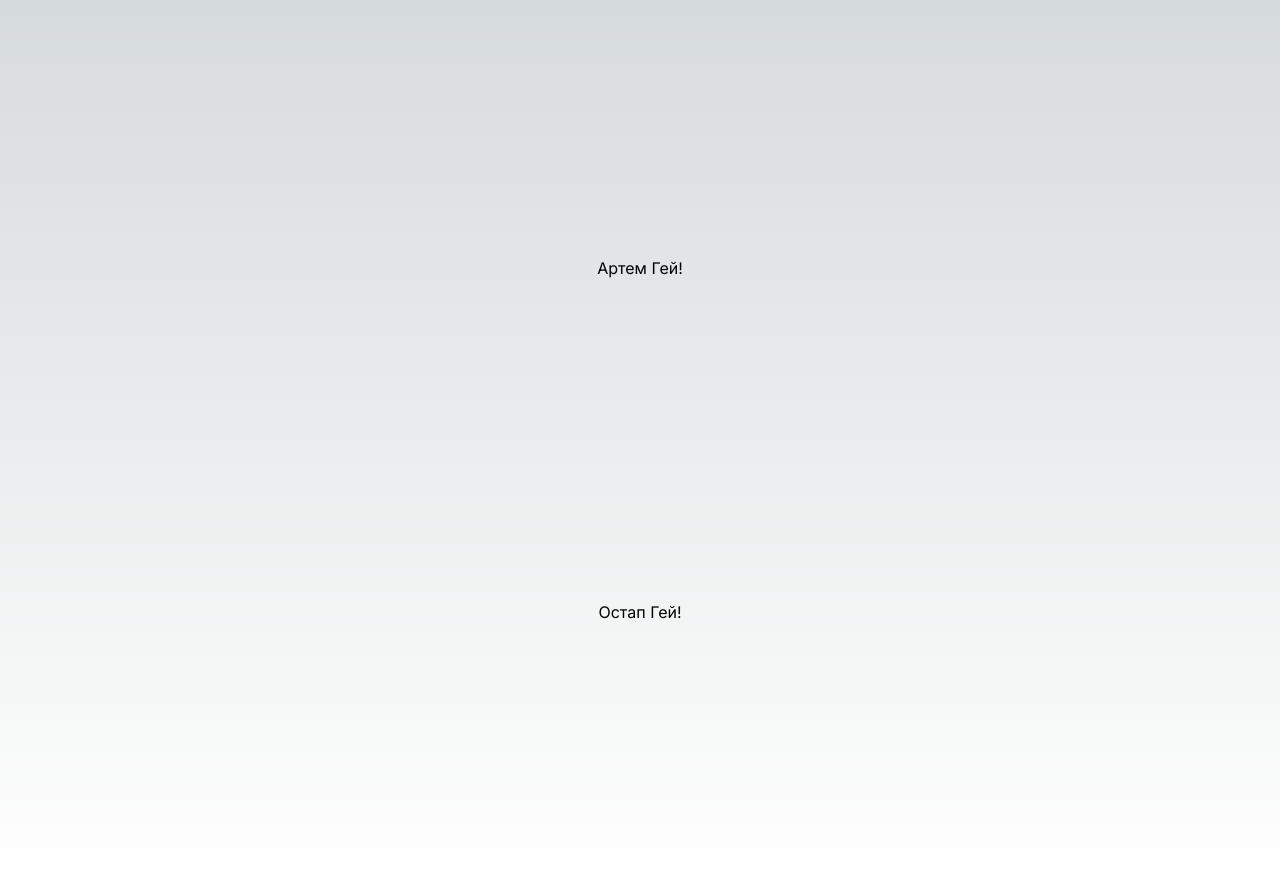
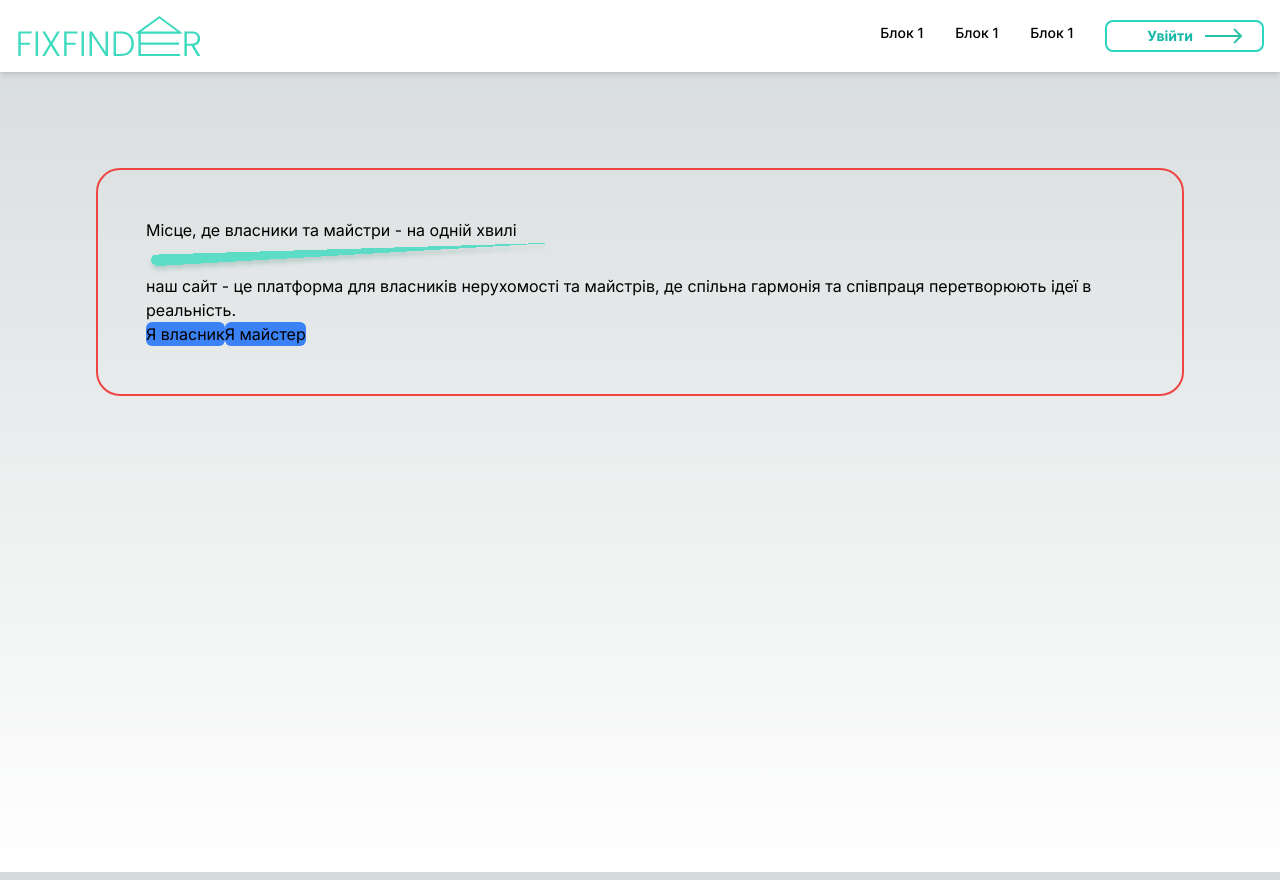
Before and after one commit to artemdeinekoo/fixfinderfe, a Next.js app: page / in a window 1280 px wide. Built offline with nearby package versions, Linux system fonts and the light colour scheme.

Commit message:
added navbar

```diff
--- a/src/app/globals.css
+++ b/src/app/globals.css
@@ -11,8 +11,8 @@
 @media (prefers-color-scheme: dark) {
   :root {
     --foreground-rgb: 255, 255, 255;
-    --background-start-rgb: 0, 0, 0;
-    --background-end-rgb: 0, 0, 0;
+    --background-start-rgb: 255,255,255;
+    --background-end-rgb: 255,255,255;
   }
 }
 
--- a/src/app/layout.tsx
+++ b/src/app/layout.tsx
@@ -1,12 +1,13 @@
 import './globals.css'
 import type { Metadata } from 'next'
 import { Inter } from 'next/font/google'
+import NavBar from './nav'
 
 const inter = Inter({ subsets: ['latin'] })
 
 export const metadata: Metadata = {
-  title: 'Create Next App',
-  description: 'Generated by create next app',
+  title: 'Fixfinder',
+  description: 'A place to find...',
 }
 
 export default function RootLayout({
@@ -16,7 +17,10 @@ export default function RootLayout({
 }) {
   return (
     <html lang="en">
-      <body className={inter.className}>{children}</body>
+      <body className={inter.className}>
+        {<NavBar/>}
+        {children}
+        </body>
     </html>
   )
 }
--- /dev/null
+++ b/src/app/nav.tsx
@@ -0,0 +1,122 @@
+export default function NavBar() {
+  return (
+    // <nav classNameName="flex ">
+    //     <h1>fixfinder</h1>
+    //     <button>Увійти</button>
+    //     <button>Зареєструватись</button>
+    //     <button>Ваш профіль</button>
+    // </nav>
+
+    <nav className="bg-white border-gray-200">
+      <div className=" w-full flex flex-wrap items-center justify-between mx-auto p-4 shadow-md">
+        <a href="#" className="flex items-center">
+          <span className=" flex w-40 h-10 flex-col justify-center flex-shrink-0 text-teal-700 text-center text-4xl not-italic font-light uppercase ">
+            <svg
+              xmlns="http://www.w3.org/2000/svg"
+              width="187"
+              height="41"
+              viewBox="0 0 187 41"
+              fill="none"
+            >
+              <path
+                d="M13.608 15.8365V17.9245H2.52V27.3205H11.88V29.4085H2.52V41.0005H0V15.8365H13.608Z"
+                fill="#3DDABE"
+              />
+              <path
+                d="M20.2739 15.8365V41.0005H17.7539V15.8365H20.2739Z"
+                fill="#3DDABE"
+              />
+              <path
+                d="M35.0525 28.4365L42.6845 41.0005H39.8765L33.4685 30.4885L27.3845 41.0005H24.5765L32.1725 28.3285L24.5765 15.8365H27.3845L33.7565 26.3125L39.9125 15.8365H42.7205L35.0525 28.4365Z"
+                fill="#3DDABE"
+              />
+              <path
+                d="M60.6471 15.8365V17.9245H49.5591V27.3205H58.9191V29.4085H49.5591V41.0005H47.0391V15.8365H60.6471Z"
+                fill="#3DDABE"
+              />
+              <path
+                d="M67.313 15.8365V41.0005H64.793V15.8365H67.313Z"
+                fill="#3DDABE"
+              />
+              <path
+                d="M91.9915 41.0005H89.4715L75.5395 19.8325V41.0005H73.0195V15.8365H75.5395L89.4715 36.9685V15.8365H91.9915V41.0005Z"
+                fill="#3DDABE"
+              />
+              <path
+                d="M105.151 15.8365C107.935 15.8365 110.323 16.3405 112.315 17.3485C114.307 18.3565 115.831 19.8085 116.887 21.7045C117.943 23.6005 118.471 25.8565 118.471 28.4725C118.471 31.0645 117.943 33.3085 116.887 35.2045C115.831 37.0765 114.307 38.5165 112.315 39.5245C110.323 40.5085 107.935 41.0005 105.151 41.0005H97.6992V15.8365H105.151ZM105.151 38.9125C108.655 38.9125 111.319 38.0005 113.143 36.1765C114.991 34.3285 115.915 31.7605 115.915 28.4725C115.915 25.1605 114.991 22.5805 113.143 20.7325C111.319 18.8605 108.655 17.9245 105.151 17.9245H100.219V38.9125H105.151Z"
+                fill="#3DDABE"
+              />
+              <path
+                d="M125.637 17.8885V27.2845H164.796V29.3725L125.637 29.3725V38.9125L165.876 38.9125V41.0005L123.117 41.0005V15.8005L165.876 15.8365V17.8885L125.637 17.8885Z"
+                fill="#3DDABE"
+              />
+              <path
+                d="M183.688 41L177.46 30.4881H172.816V41H170.296V15.836H177.856C180.664 15.836 182.788 16.508 184.228 17.8521C185.692 19.1961 186.424 20.9601 186.424 23.1441C186.424 24.9681 185.896 26.5281 184.84 27.8241C183.808 29.0961 182.272 29.9241 180.232 30.3081L186.712 41H183.688ZM172.816 28.4361H177.892C179.86 28.4361 181.336 27.9561 182.32 26.996C183.328 26.036 183.832 24.7521 183.832 23.1441C183.832 21.4881 183.352 20.216 182.392 19.328C181.432 18.416 179.92 17.96 177.856 17.96H172.816V28.4361Z"
+                fill="#3DDABE"
+              />
+              <path
+                d="M144.661 1.24091L165.783 17L122.884 17L144.661 1.24091Z"
+                fill="white"
+                stroke="#3DDABE"
+                stroke-width="2"
+              />
+            </svg>
+          </span>
+        </a>
+
+        <div className="hidden w-full md:block md:w-auto" id="navbar-default">
+          <ul className="font-medium flex flex-col p-4 md:p-0 mt-4 border border-gray-100 rounded-lg bg-gray-50 md:flex-row md:space-x-8 md:mt-0 md:border-0 md:bg-white ">
+            <li>
+              <a
+                href="#"
+                className="text-black text-sm not-italic font-medium leading-5"
+              >
+                Блок 1
+              </a>
+            </li>
+            <li>
+              <a
+                href="#"
+                className="text-black text-sm not-italic font-medium leading-5"
+              >
+                Блок 1
+              </a>
+            </li>
+            <li>
+              <a
+                href="#"
+                className="text-black text-sm not-italic font-medium leading-5 mr-auto*"
+              >
+                Блок 1
+              </a>
+            </li>
+
+            {/* Побавитись з анімацією треба ще
+        hover:bg-teal-500 hover:text-white hover:border-teal-500 */}
+
+            <li className="rounded-lg border-2 border-teal-400 flex flex-row pt-1 pb-1 pl-10 pr-5 items-center text-teal-500 ">
+              <a
+                href="#"
+                className=" text-center text-sm not-italic font-bold leading-5 mr-3 "
+              >
+                Увійти
+              </a>
+              <svg
+                xmlns="http://www.w3.org/2000/svg"
+                width="37"
+                height="16"
+                viewBox="0 0 37 16"
+                fill="none"
+              >
+                <path
+                  d="M36.7071 8.70711C37.0976 8.31658 37.0976 7.68342 36.7071 7.29289L30.3431 0.928932C29.9526 0.538408 29.3195 0.538408 28.9289 0.928932C28.5384 1.31946 28.5384 1.95262 28.9289 2.34315L34.5858 8L28.9289 13.6569C28.5384 14.0474 28.5384 14.6805 28.9289 15.0711C29.3195 15.4616 29.9526 15.4616 30.3431 15.0711L36.7071 8.70711ZM0 9H36V7H0V9Z"
+                  fill="#2AC0A5"
+                />
+              </svg>
+            </li>
+          </ul>
+        </div>
+      </div>
+    </nav>
+  );
+}
--- a/src/app/page.tsx
+++ b/src/app/page.tsx
@@ -1,8 +1,72 @@
 export default function Home() {
   return (
     <main className="flex min-h-screen flex-col items-center justify-between p-24 ">
-      <h1 className="p-40 hover:bg-sky-700 cursor-pointer">Артем Гей!</h1>
-      <h2 className="p-40 hover:bg-sky-700 cursor-pointer">Остап Гей!</h2>
+      <div
+        className="text-black rounded-3xl border-2 border-red-500 p-12"
+        flex-shrink-0
+      >
+        <h1 className="">Місце, де власники та майстри - на одній хвилі</h1>
+        <svg
+          xmlns="http://www.w3.org/2000/svg"
+          width="420"
+          height="32"
+          viewBox="0 0 420 32"
+          fill="none"
+        >
+          <g filter="url(#filter0_d_58_1677)">
+            <path
+              d="M415.75 0.5L12.6377 23.9484C12.0475 23.9827 11.4554 23.9547 10.8712 23.8648L10.7781 23.8505C9.28908 23.6214 7.89383 22.9804 6.75 22C3.13381 18.7454 5.33471 12.7439 10.1976 12.5988L415.75 0.5Z"
+              fill="#3DDABE"
+              fill-opacity="0.81"
+              shape-rendering="crispEdges"
+            />
+          </g>
+          <defs>
+            <filter
+              id="filter0_d_58_1677"
+              x="0.954834"
+              y="0.5"
+              width="418.795"
+              height="31.4626"
+              filterUnits="userSpaceOnUse"
+              color-interpolation-filters="sRGB"
+            >
+              <feFlood flood-opacity="0" result="BackgroundImageFix" />
+              <feColorMatrix
+                in="SourceAlpha"
+                type="matrix"
+                values="0 0 0 0 0 0 0 0 0 0 0 0 0 0 0 0 0 0 127 0"
+                result="hardAlpha"
+              />
+              <feOffset dy="4" />
+              <feGaussianBlur stdDeviation="2" />
+              <feComposite in2="hardAlpha" operator="out" />
+              <feColorMatrix
+                type="matrix"
+                values="0 0 0 0 0.112674 0 0 0 0 0.458333 0 0 0 0 0.396115 0 0 0 0.2 0"
+              />
+              <feBlend
+                mode="normal"
+                in2="BackgroundImageFix"
+                result="effect1_dropShadow_58_1677"
+              />
+              <feBlend
+                mode="normal"
+                in="SourceGraphic"
+                in2="effect1_dropShadow_58_1677"
+                result="shape"
+              />
+            </filter>
+          </defs>
+        </svg>
+        <h2>
+          наш сайт - це платформа для власників нерухомості та майстрів, де
+          спільна гармонія та співпраця перетворюють ідеї в реальність.
+        </h2>
+
+        <button className="bg-blue-500 rounded-md">Я власник</button>
+        <button className="bg-blue-500 rounded-md">Я майстер</button>
+      </div>
     </main>
   );
 }
```
Also changed, not shown: package.json (+7 -7 lines), 1 other file (tests, documents, lock files or other folders).
